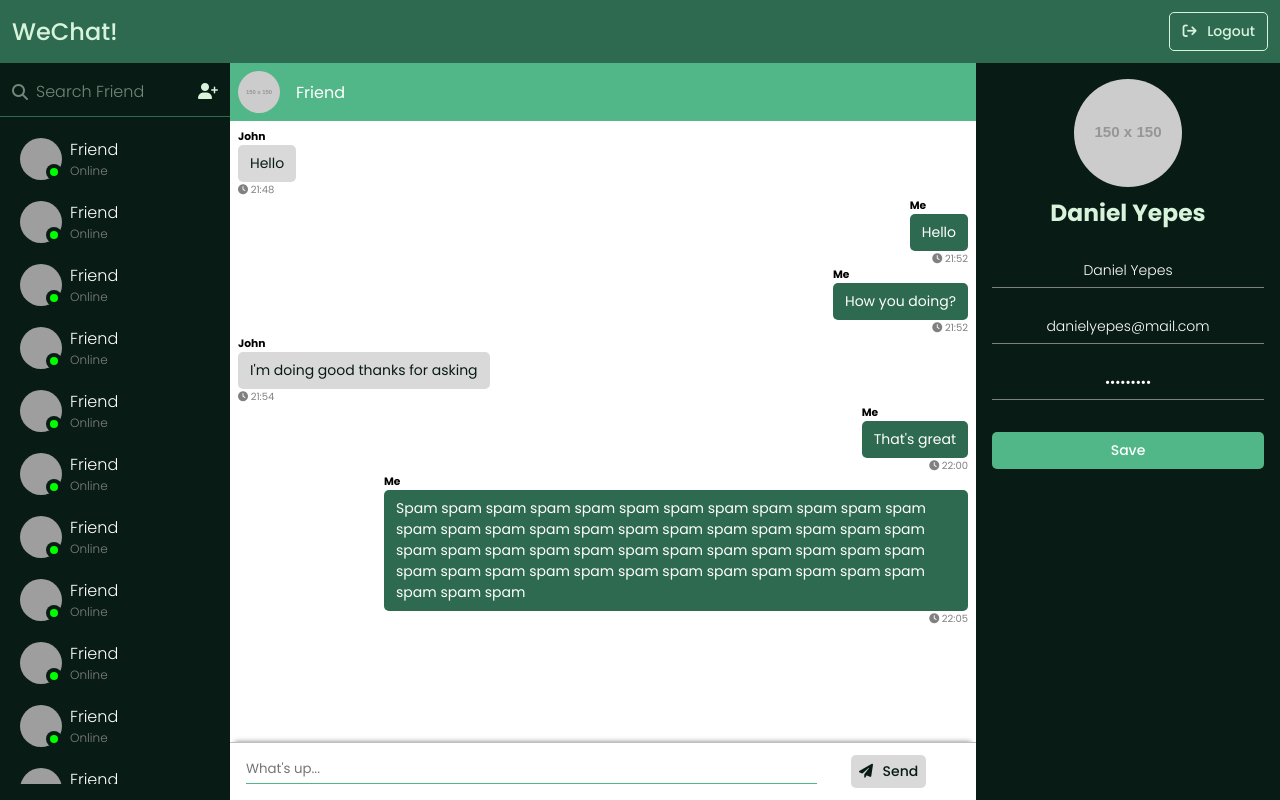
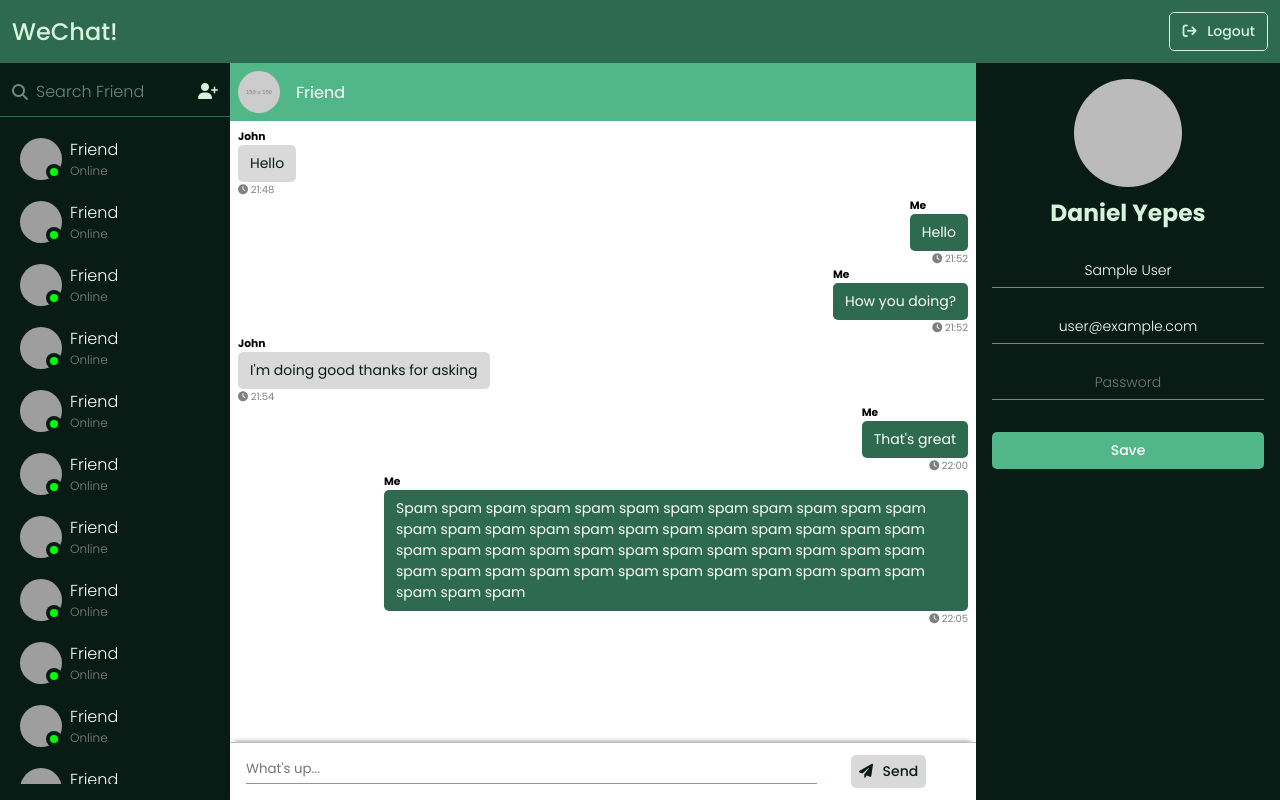
Before and after one commit to yepes1201/wechat-app-front, a React (Create React App) app: page / in a window 1280 px wide. Built offline with nearby package versions, Linux system fonts and the light colour scheme; no server answers; sample sign-in values are in the browser's storage; grey boxes are pictures that could not be loaded.

Commit message:
LOGIC: dynamic user data on profile settings

```diff
--- a/src/components/ProfileSettings/ProfileSettings.js
+++ b/src/components/ProfileSettings/ProfileSettings.js
@@ -1,22 +1,30 @@
+import React from "react";
 import { useForm } from "hooks";
-import React from "react";
+import { useSelector } from "react-redux";
 
 export const ProfileSettings = () => {
+  const { auth, ui } = useSelector((state) => state);
   const { form, handleForm } = useForm({
-    name: "Daniel Yepes",
-    email: "danielyepes@mail.com",
-    password: "123456789",
+    name: auth.name,
+    email: auth.email,
+    password: "",
   });
+
+  const handleSave = () => {
+    // TODO: Save user data
+  };
+
   return (
     <div className="profile-settings">
       <div className="profile-settings__header">
         <div className="profile-settings__avatar">
-          <img src="https://via.placeholder.com/150" alt="avatar" />
+          <img src={auth.img} alt="avatar" />
         </div>
         <h3>Daniel Yepes</h3>
       </div>
       <div className="profile-settings__form">
         <input
+          autoComplete="off"
           onChange={handleForm}
           className="input"
           type="text"
@@ -26,6 +34,7 @@ export const ProfileSettings = () => {
           value={form.name}
         />
         <input
+          autoComplete="off"
           onChange={handleForm}
           className="input"
           type="email"
@@ -43,7 +52,13 @@ export const ProfileSettings = () => {
           placeholder="Password"
           value={form.password}
         />
-        <button className="btn btn-primary btn-full">Save</button>
+        <button
+          disabled={ui.loading}
+          onClick={handleSave}
+          className="btn btn-primary btn-full"
+        >
+          Save
+        </button>
       </div>
     </div>
   );
```
